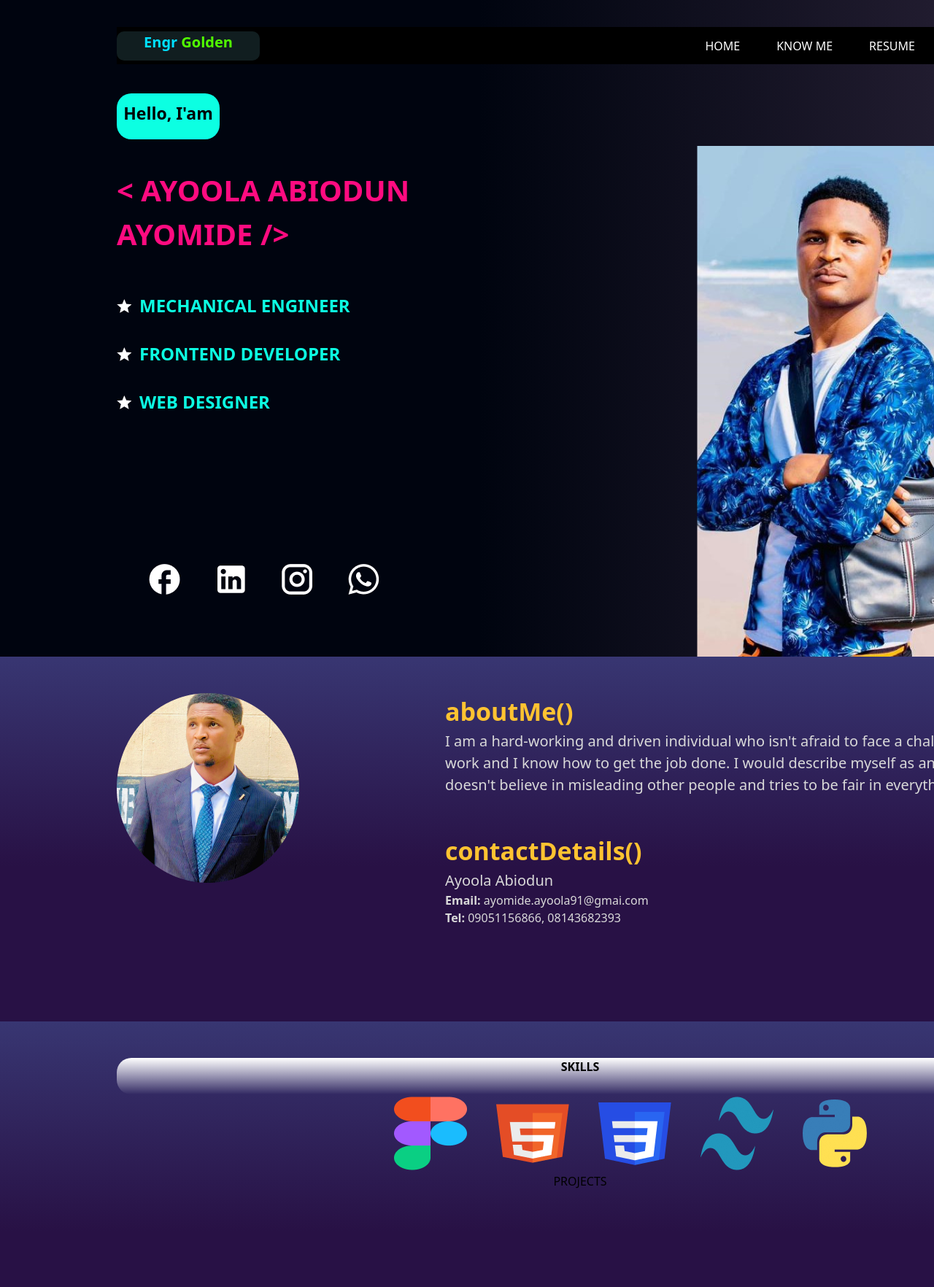
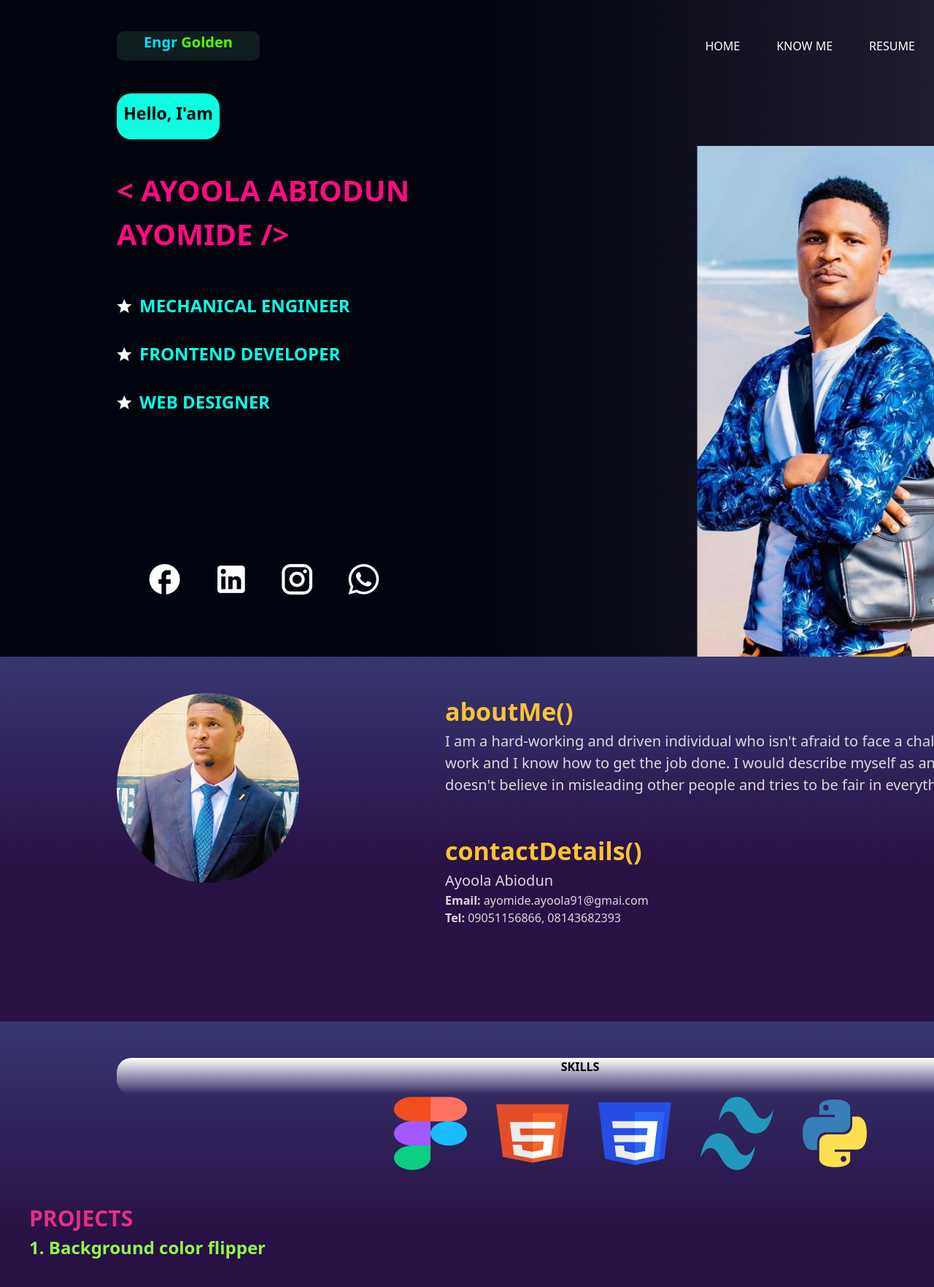
Before and after one commit to Golden5115/portfolios, a website: page index.html in a window 1280 px wide. Shown: the top 1764 px of the page at 73% size. Drawn offline with Linux system fonts and the light colour scheme.

Commit message:
first project added

```diff
--- a/index.html
+++ b/index.html
@@ -10,9 +10,9 @@
 
 </head>
 <body>
-    <div class="wrapper sm:w-[428px]">
-        <div class="hero h-[900px] sm:h-[700px] w-[1590px] pt-[37px] sm:pt-[0px] overflow-hidden sm:w-[428px] ">
-            <nav class="w-[1267px] sm:w-[428px] h-[51px] sm:h-[100px] ml-[20vh] sm:ml-[0vh]  flex justify-between  items-center sm:items-end static bg-[black] sm:bg-[blue] " >
+    <div class="wrapper sm:w-[428px] ">
+        <div class="hero  h-[900px] sm:h-[700px] w-[1590px] pt-[37px] sm:pt-[0px] overflow-hidden sm:w-[428px] ">
+            <nav class="w-[1267px] sm:w-[428px] h-[51px] sm:h-[51px] ml-[20vh] sm:ml-[0vh]  flex justify-between  items-center sm:items-center static " >
                 <div class="logo text-[#00E0FF] text-center sm:pt-[5px]  font-[800] text-[20px] sm:text-[16px] h-[40px] w-[196px] sm:w-[139px] bg-[#111E20] rounded-[10px]">Engr <span class="text-[#52FF00]">Golden</span>
                 </div>
 
@@ -72,7 +72,7 @@
             </div>
         </div>
 
-        <div class=" text-center about h-[500px] w-[1590px] pt-[37px] gap-[200px] pt-[50px] sm:w-[428px] ">
+        <div class="  about h-[500px] w-[1590px] pt-[37px] gap-[200px] pt-[50px] sm:w-[428px] ">
             <h1 class=" skills rounded-[20px]  text-center h-[50px] ml-[160px] mr-[160px] font-[600] text-[200]  ">SKILLS</h1>
             <div class="flex gap-[40px]  ml-[300px] mr-[300px] items-center pl-[30vh] sm:ml-[0px] sm:pl-[0px] sm:gap-[30px] ">
                 <img src="images/logos_figma.png" alt="" class="sm:w-[61px]">
@@ -81,8 +81,11 @@
                 <img src="images/Vector.png" alt="" class="sm:w-[61px]">
                 <img src="images/logos_python.png" alt="" class="sm:w-[61px]">
             </div>
-            <div>
-                <h1>PROJECTS</h1>
+            <div class="ml-[40px] sm:ml-[0px]">
+                <h1 class="font-[800] sm:font-[800] sm:text-[20px] text-[30px] text-[#e22f85] mt-[5vh]">PROJECTS</h1>
+                <ul>
+                    <li><a href="https://golden5115.github.io/ColorFlipper/" target="_blank" class="text-[#95f44a] font-[800] text-[24px] sm:text-[16px]">1. Background color flipper</a></li>
+                </ul>
             </div>
         </div>
 
--- a/input.css
+++ b/input.css
@@ -13,17 +13,18 @@
     background: linear-gradient(180deg, #FFFFFF 0%, rgba(255, 255, 255, 0) 100%);
 }
 
-@media screen and ( max-width: 800px){
+@media screen and ( max-width: 500px){
     .navBar{
 
         height: 150px;
         display: block;
         position: absolute;
         left: 36vh;
-        top: 13vh;
-        background: blue;
+        top: 6vh;
+        background: #52FF00;
         border-bottom-left-radius: 10px;
-        transition: 2s
+        border-top-left-radius: 10px ;
+        transition: 0.5s
     }
 
     .hide{
```
Also changed, not shown: css/main.css.
